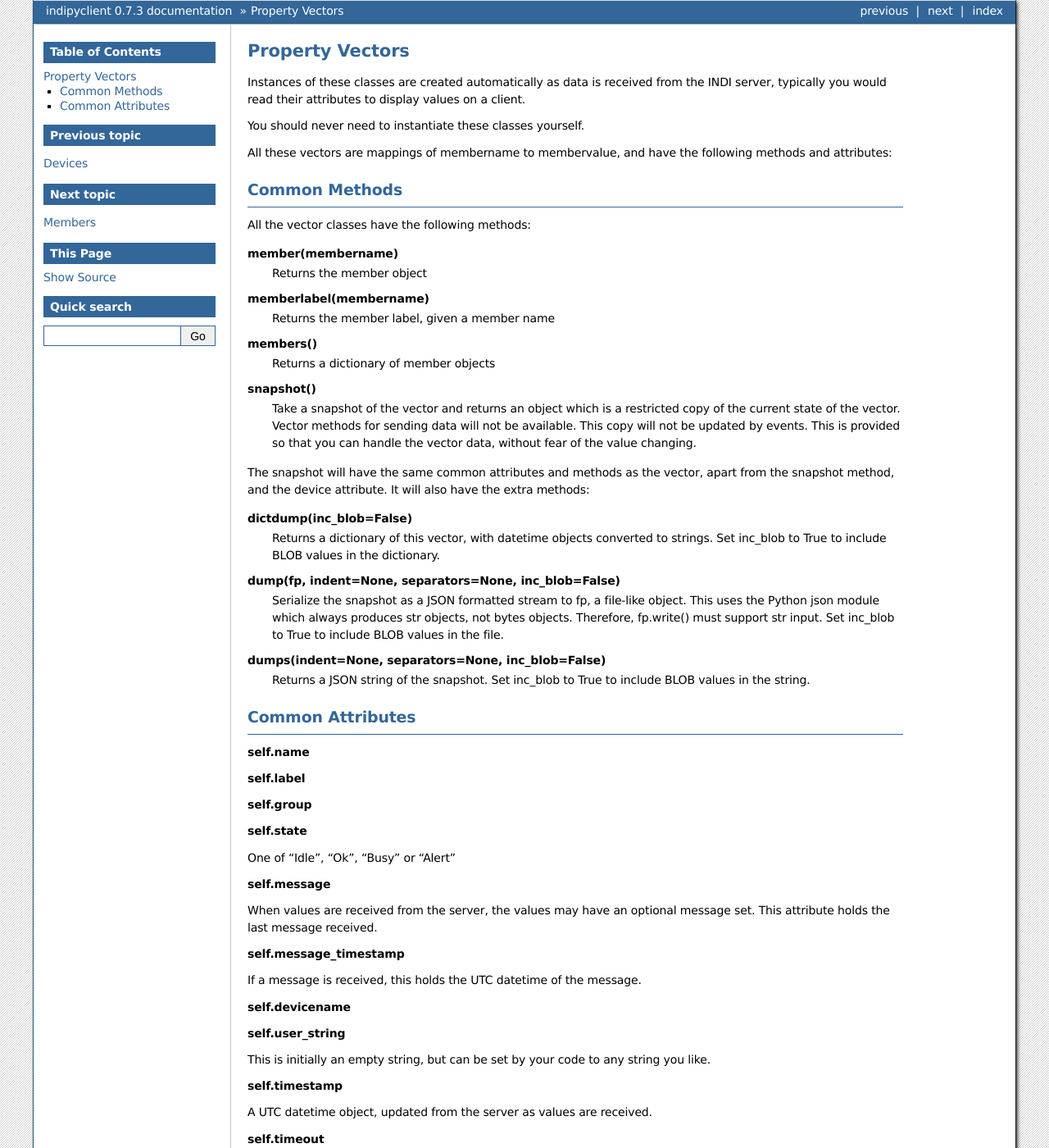
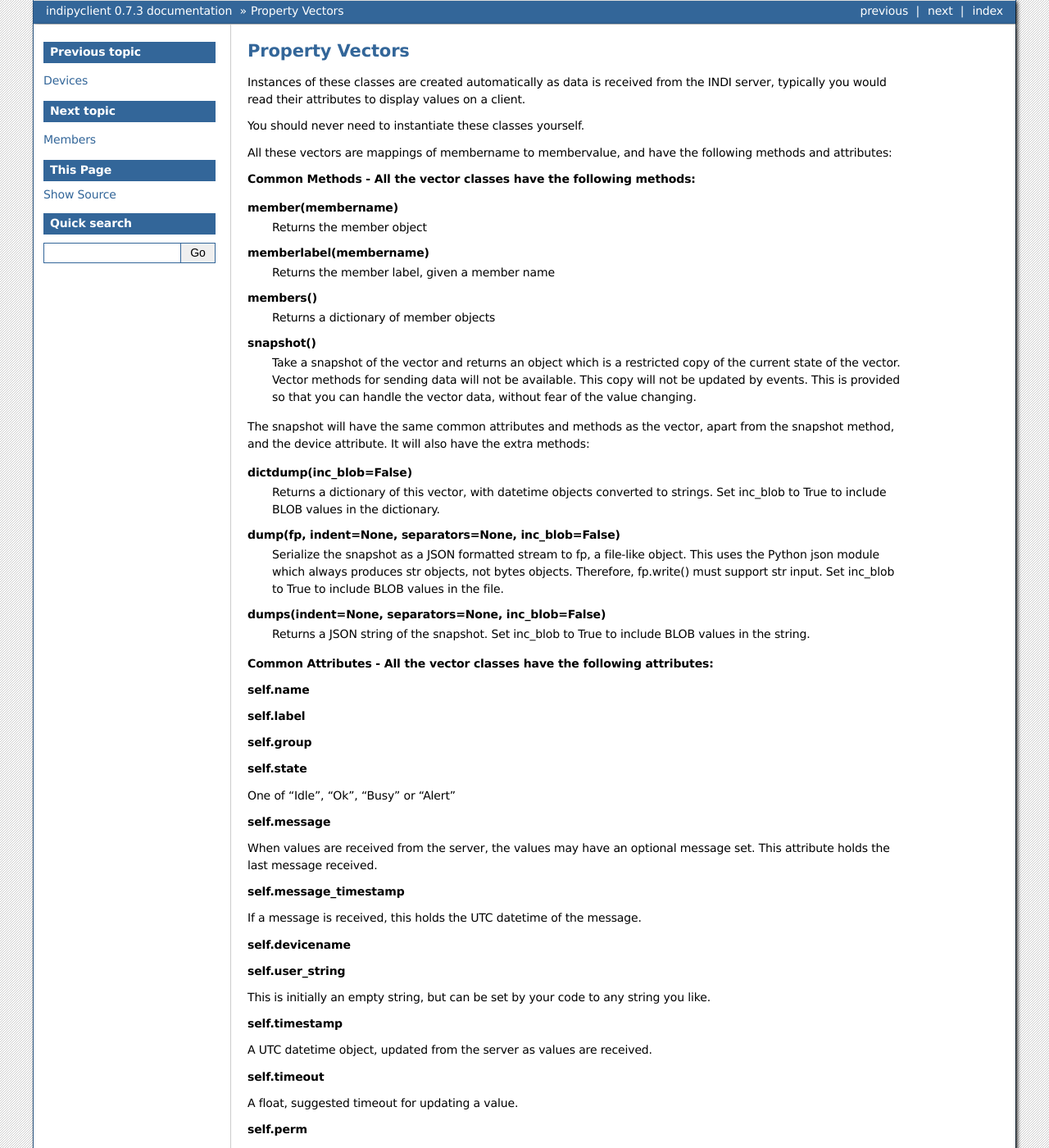
Before and after one commit to bernie-skipole/indipyclient, a Sphinx documentation site: the page built from docs/source/usage/propertyvectors.rst, in a window 1280 px wide and 1400 px high. Shown: the whole window at 82% size. Built offline with Sphinx 7.4.7, drawn with Linux system fonts in a browser that asks for light colours.

Commit message:
doc changes

```diff
--- a/docs/source/usage/ipyclient.rst
+++ b/docs/source/usage/ipyclient.rst
@@ -75,7 +75,7 @@ Note, messages are added with 'appendleft' so the newest message is messages[0]
 
 
 user_string
-^^^^^^^^^^^
+-----------
 
 The client, and each device, vector and member all have 'user_string' attributes. These are not received from the server, or sent to the server, but are available for any string data you may want to associate with the object. These may be useful to provide additional data to your client display code.
 
--- a/docs/source/usage/propertyvectors.rst
+++ b/docs/source/usage/propertyvectors.rst
@@ -10,10 +10,7 @@ You should never need to instantiate these classes yourself.
 All these vectors are mappings of membername to membervalue, and have the
 following methods and attributes:
 
-Common Methods
-^^^^^^^^^^^^^^
-
-All the vector classes have the following methods:
+**Common Methods - All the vector classes have the following methods:**
 
 
 **member(membername)**
@@ -45,9 +42,7 @@ The snapshot will have the same common attributes and methods as the vector, apa
     Set inc_blob to True to include BLOB values in the string.
 
 
-
-Common Attributes
-^^^^^^^^^^^^^^^^^
+**Common Attributes - All the vector classes have the following attributes:**
 
 **self.name**
 
```
Also changed, not shown: docs/source/usage/queclient.rst (+5 -2 lines).
